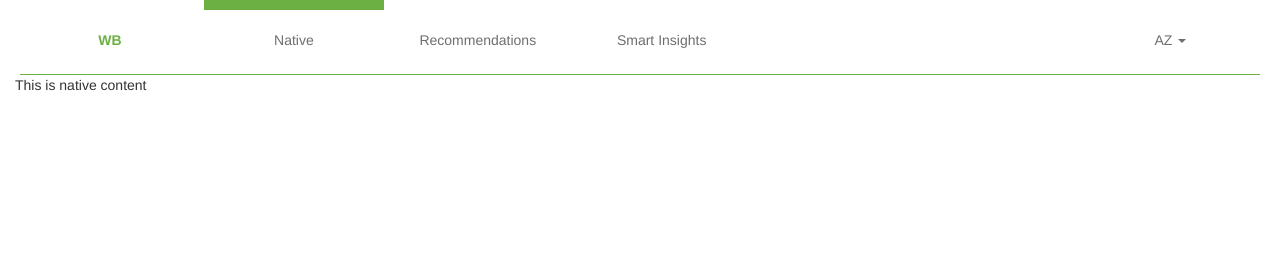
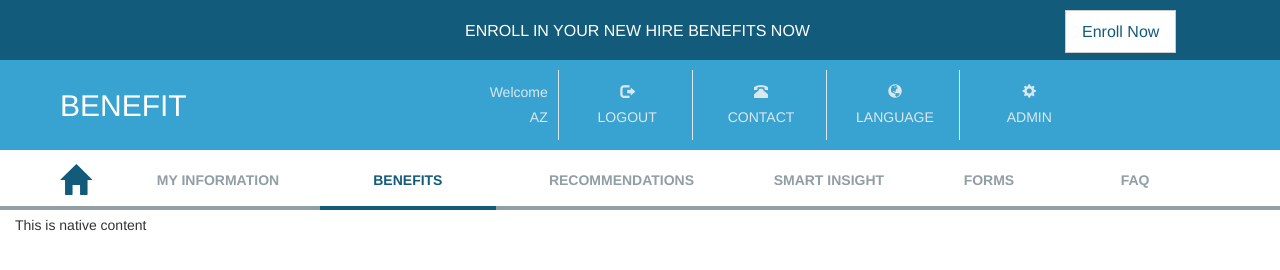
Before and after one commit to AZambre/iframe_parent, a website: page web/html/home.html in a window 1280 px wide. Drawn offline with nearby package versions, Linux system fonts and the light colour scheme; files that its build step writes are made by us from their sources; files whose address does not match are found by name.

Commit message:
Replace header with winston

```diff
--- a/web/css/home.css
+++ b/web/css/home.css
@@ -4,68 +4,149 @@
 	width: 100%;
 }
 
-.hl .navbar-wrapper {
-	height: 75px;
-	top: 0;
-	background-color: #ffffff;
-	margin-left: 20px;
-	margin-right: 20px;
-	width: 96.9%;
-	border-bottom: 1px solid #6cb043;
+.header {
+	display: inline-block;
+	width: 100%;
 }
 
-.hl .navbar-wrapper .navbar-item-wrapper{
-	margin-left: 0;
-	margin-right: 0;
+.header	.enroll {
+	height: 60px;
+	background-color: #135B7A;
 }
 
-.hl .navbar-wrapper .navbar-item-wrapper .navbar-item{
-	width: 180px;
-	height: 100%;
+.header .enroll .message {
+	font-size: 16px;
+	color: #ffffff;
+	float: left;
+	padding-left: 450px;
+	padding-top: 20px;
+	width: calc(98% - 200px);
+}
+
+.header .enroll .btn-wrapper {
+	padding-right: 80px;
 	display: inline-block;
+	float: right;
+	width: 200px;
+	padding-top: 10px;
+}
+
+.header .enroll .btn-wrapper button{
+	font-size: 16px;
+	color: #135B7A;
+	border-radius: 0px;
+}
+
+.header .product {
+	height: 90px;
+	background-color: #38A3D1;
+	padding-left: 30px;
+}
+
+.header .product .brand {
+	color: #fff;
+	font-size: 30px;
+	display: inline-block;
+	width: 20%;
+	height: 90px;
+	padding-top: 25px;
+	padding-left: 30px;
+}
+
+.header .product .information {
+	color: #DCE7EC;
+	font-size: 14px;
+	display: inline-block;
+	width: 75%;
+	padding-left: 90px;
+	height: 90px;
+	float: right;
+}
+
+.header .product .information .info-item {
+	display: inline-block;
+	width: 130px;
+	height: 70px;
+	margin-top: 10px;
+	margin-bottom: 10px;
+	padding-right: 10px;
+	padding-left: 10px;
+	border-right: 1px solid #DCE7EC;
 	text-align: center;
 }
 
-.hl .navbar-wrapper .navbar-item-wrapper .navbar-item.navbar-project{
-	font-weight: bold;
-	color: #6cb043;
+.header .product .information .info-item .first {
+	display: inline-block;
+	width: 100%;
+	padding-top: 12px;
 }
 
-.hl .navbar-wrapper .navbar-item-wrapper .navbar-item.navbar-project a{
-	color: #6cb043;
-	text-decoration: none;
-	cursor: pointer;
+.header .product .information .info-item .second {
+	display: inline-block;
+	width: 100%;
+	padding-top: 5px;
 }
 
-.hl .navbar-wrapper .navbar-item-wrapper .navbar-item .header-crown{
-	border-top: 10px solid transparent;
-	margin-bottom: 20px;
+.header .product .information .info-item:last-child {
+	border-right: none;
 }
 
-.hl .navbar-wrapper .navbar-item-wrapper .navbar-item .header-crown.item-selected{
-	border-top: 10px solid #6cb043;
-	margin-bottom: 20px;
+.header .product .information .info-item:first-child {
+	text-align: right;
+	color: #DCE7EC;
 }
 
-.hl .navbar-wrapper .navbar-item-wrapper .navbar-item .header-title{
-	color: #6e6e6e;
+.header .navigation {
+	height: 60px;
+	padding-left: 60px;
+	padding-right: 60px;
+	background-color: #ffffff;
+	border-bottom: 4px solid #919EA3;
 }
 
-.hl .navbar-wrapper .navbar-item-wrapper .navbar-item .header-title a{
-	color: #6e6e6e;
-	text-decoration: none;
-	cursor: pointer;
+.header .navigation .home {
+	width: 32px;
+	height: 60px;
+	display: inline-block;
+	color: #135B7A;
+	font-size: 30px;
+	margin-right: 20px;
+	position: relative;
+	top: -16px;
 }
 
-.hl .navbar-wrapper .navbar-item-wrapper .navbar-item.navbar-logged-in{
-	color: #6e6e6e;
-	float: right;
-	margin-top: 30px;
+.header .navigation .nav-wrapper {
+	width: calc(98% - 50px);
+	display: inline-block;
+	height: 60px;
 }
 
-.hl .navbar-wrapper .navbar-item-wrapper .navbar-item.navbar-logged-in .dropdown a{
-	text-decoration: none;
-	color: #6e6e6e;
+.header .navigation .nav-wrapper .nav li {
+	height: 60px;
+	border-radius: 0px;
+}
+
+.header .navigation .nav-wrapper .nav li a {
+	height: 60px;
+	color: #919EA3;
+	background-color: #ffffff;
+	padding-bottom: 0px;
+	padding-right: 15px;
+	padding-left: 15px;
+	padding-top: 20px;
+	border-radius: 0px;
+	border-bottom: 4px solid #919EA3;
+	font-weight: bold;
+}
+
+.header .navigation .nav-wrapper .nav li.active a{
+	color: #135B7A;
+	border-bottom: 4px solid #135B7A;
+}
+
+.header .navigation .nav-wrapper .nav li a:hover {
+	color: #38A3D1;
+	border-bottom: 4px solid #38A3D1;
 }
 
 .outerLayer iframe{
--- a/web/html/home.html
+++ b/web/html/home.html
@@ -36,45 +36,79 @@
     </script>
   </head>
   <body class="hl">
-    <div class="navbar-wrapper">
-      <div class="navbar-item-wrapper">
-        <div class="navbar-item navbar-project">
-          <a href="javascript:window.location.href=window.location.href">WB</a>
+
+
+    <div class="header">
+      <div class="col-md-12 enroll">
+        <div class="message">ENROLL IN YOUR NEW HIRE BENEFITS NOW</div>
+        <div class="btn-wrapper">
+          <button type="button" class="btn btn-default btn-lg">Enroll Now</button>
         </div>
-        <div class="navbar-item">
-          <div class="header-crown item-selected">
+      </div>
+      <div class="col-md-12 product">
+        <div class="brand">
+          BENEFIT
+        </div>
+        <div class="information">
+          <div class="info-item">
+            <div class="first">
+              Welcome
+            </div>
+            <div class="second">
+              AZ
+            </div>
           </div>
-          <div class="header-title">
-            <a id="native" data-container="nativeCont">Native</a>
+          <div class="info-item">
+            <div class="first">
+              <span class="glyphicon glyphicon-log-out" aria-hidden="true"></span>
+            </div>
+            <div class="second">
+              LOGOUT
+            </div>
           </div>
-        </div>
-        <div class="navbar-item">
-          <div class="header-crown">
+          <div class="info-item">
+            <div class="first">
+              <span class="glyphicon glyphicon-phone-alt" aria-hidden="true"></span>
+            </div>
+            <div class="second">
+              CONTACT
+            </div>
           </div>
-          <div class="header-title">
-            <a id="recommendations" data-container="recommendationsCont" data-url="http://localhost:3000/secure/page/recommendations">Recommendations</a>
+          <div class="info-item">
+            <div class="first">
+              <span class="glyphicon glyphicon-globe" aria-hidden="true"></span>
+            </div>
+            <div class="second">
+              LANGUAGE
+            </div>
           </div>
-        </div>
-        <div class="navbar-item">
-          <div class="header-crown">
-          </div>
-          <div class="header-title">
-            <a id="smartInsight" data-container="smartInsightCont" data-url="http://localhost:3000/secure/page/smartInsight">Smart Insights</a>
-          </div>
-        </div>
-        <div class="navbar-item navbar-logged-in">
-          <div class="dropdown">
-            <a role="button" data-toggle="dropdown" aria-expanded="false">
-              AZ
-              <span class="caret"></span>
-            </a>
-            <ul class="dropdown-menu" role="menu" aria-labelledby="dropdownMenu1">
-              <li role="presentation"><a role="menuitem" tabindex="-1" href="logout">Sign out</a></li>
-            </ul>
+          <div class="info-item">
+            <div class="first">
+              <span class="glyphicon glyphicon-cog" aria-hidden="true"></span>
+            </div>
+            <div class="second">
+              ADMIN
+            </div>
           </div>
         </div>
       </div>
+      <div class="col-md-12 navigation">
+        <div class="home">
+          <span class="glyphicon glyphicon-home" aria-hidden="true"></span>
+        </div>
+        <div class="nav-wrapper">
+          <ul class="nav nav-pills nav-justified">
+            <li role="presentation"><a data-toggle="tab" href="#">MY INFORMATION</a></li>
+            <li role="presentation" class="active"><a data-toggle="tab" href="#">BENEFITS</a></li>
+            <li role="presentation"><a data-toggle="tab" data-container="recommendationsCont" data-url="http://localhost:3000/secure/page/recommendations">RECOMMENDATIONS</a></li>
+            <li role="presentation"><a data-toggle="tab" href="#" data-container="smartInsightCont" data-url="http://localhost:3000/secure/page/smartInsight">SMART INSIGHT</a></li>
+            <li role="presentation"><a data-toggle="tab" href="#">FORMS</a></li>
+            <li role="presentation"><a data-toggle="tab" href="#">FAQ</a></li>
+          </ul>
+        </div>
+      </div>
     </div>
+
     <div class="outerLayer">
       <div id="nativeCont" class="col-md-12 container">
         <p>This is native content</p>
```
